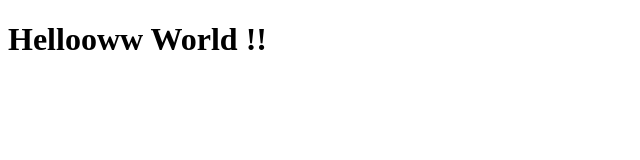
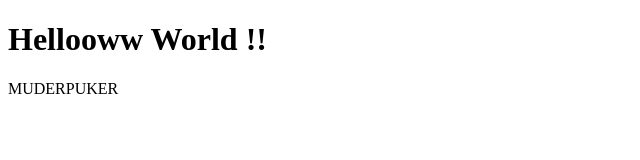
Before and after one commit to mikeyyyso/test-remote, a plain HTML site: page index.html in a window 1280 px wide. Shown: the whole page, without its empty margins (0-640 px from the left). Drawn offline with Linux system fonts and the light colour scheme.

Commit message:
menambahkan paragraph

```diff
--- a/index.html
+++ b/index.html
@@ -7,5 +7,6 @@
   </head>
   <body>
     <h1>Hellooww World !!</h1>
+    <p>MUDERPUKER</p>
   </body>
 </html>
```
